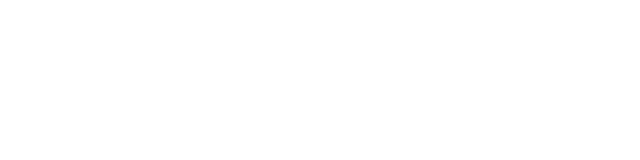
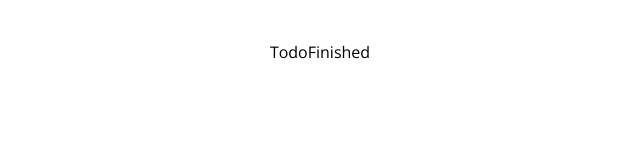
Before and after one commit to MacielG1/KBoards, a Next.js app: page / in a window 1280 px wide. Shown: the top 160 px of the page, without its empty margins (320-960 px from the left). Built offline with nearby package versions, Linux system fonts and the light colour scheme.

Commit message:
added dnd kit functionality to the main board

```diff
--- a/components/Board.tsx
+++ b/components/Board.tsx
@@ -1,5 +1,53 @@
 "use client";
+import { ListType } from "@/utils/types";
+import { DndContext, PointerSensor, TouchSensor, useSensor, useSensors } from "@dnd-kit/core";
+import { SortableContext } from "@dnd-kit/sortable";
+import { useMemo, useState } from "react";
+import { v4 as uuidv4 } from "uuid";
+
+const defaultLists: ListType[] = [
+  {
+    id: uuidv4(),
+    title: "Todo",
+  },
+  {
+    id: uuidv4(),
+    title: "Finished",
+  },
+];
 
 export default function Board() {
-  return <main className="grid pt-10 pb-4 w-full place-items-center overflow-x-auto "></main>;
+  const [lists, setLists] = useState<ListType[]>(defaultLists);
+
+  const pointerSensor = useSensor(PointerSensor, {
+    activationConstraint: {
+      distance: 8,
+    },
+  });
+  const touchSensor = useSensor(TouchSensor, {
+    activationConstraint: {
+      delay: 250,
+      tolerance: 5,
+    },
+  });
+
+  const sensors = useSensors(pointerSensor, touchSensor);
+
+  const listIds = useMemo(() => lists.map((i) => i.id), [lists]);
+
+  return (
+    <main className="grid pt-10 pb-4 w-full place-items-center overflow-x-auto ">
+      <DndContext sensors={sensors} id="board">
+        <div className="m-auto flex gap-4">
+          <div className="flex gap-4  ">
+            <SortableContext items={listIds}>
+              {lists.map((list) => (
+                <>{list.title}</>
+              ))}
+            </SortableContext>
+          </div>
+        </div>
+      </DndContext>
+    </main>
+  );
 }
--- a/package.json
+++ b/package.json
@@ -25,6 +25,10 @@
     "tailwind-merge": "^1.14.0",
     "tailwindcss": "3.3.3",
     "typescript": "5.2.2",
+    "uuid": "^9.0.1",
     "zustand": "^4.4.1"
+  },
+  "devDependencies": {
+    "@types/uuid": "^9.0.4"
   }
 }
--- a/tsconfig.json
+++ b/tsconfig.json
@@ -24,6 +24,7 @@
       "@components/*": ["./components/*"],
       "@utils/*": ["./utils/*"],
       "@store/*": ["./store/*"],
+      "@types/*" : ["./utils/types/*"]
     }
   },
   "include": ["next-env.d.ts", "**/*.ts", "**/*.tsx", ".next/types/**/*.ts", "components/AddItem.jsx"],
--- /dev/null
+++ b/utils/types.ts
@@ -0,0 +1,10 @@
+export type ListType = {
+  id: string;
+  title: string;
+};
+
+export type ItemType = {
+  id: string;
+  listId: string;
+  content: string;
+};
```
Also changed, not shown: 1 other file (tests, documents, lock files or other folders).
